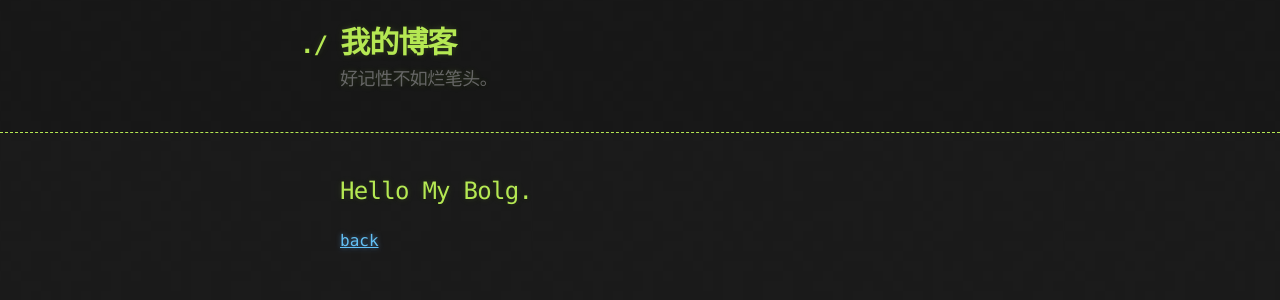
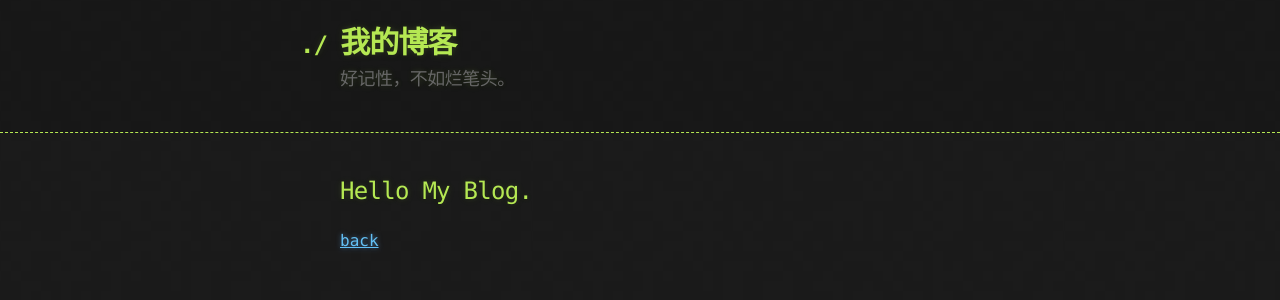
Before and after one commit to CyberTsen/blog_github, a Jekyll site: the page built from another-page.md, in a window 1280 px wide. Shown: the top 300 px of the page. Built offline with Jekyll 4.4.1, drawn with Linux system fonts in a browser that asks for light colours; our own code applies the rules of GitHub Pages for plain Markdown files.

Commit message:
no message

```diff
--- a/_config.yml
+++ b/_config.yml
@@ -1,5 +1,5 @@
 title: 我的博客
-description: 好记性不如烂笔头。
+description: 好记性，不如烂笔头。
 show_downloads: true
 google_analytics:
 theme: jekyll-theme-hacker
--- a/another-page.md
+++ b/another-page.md
@@ -2,7 +2,7 @@
 layout: default
 ---
 
-## Hello My Bolg.
+## Hello My Blog.
 
 
 
```
